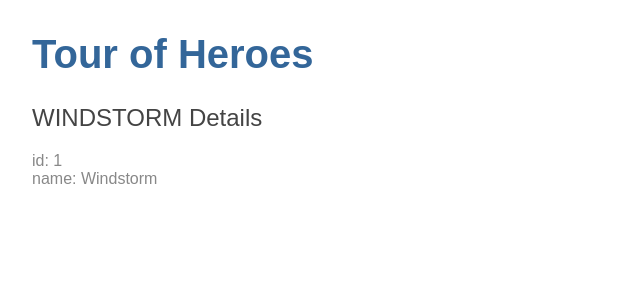
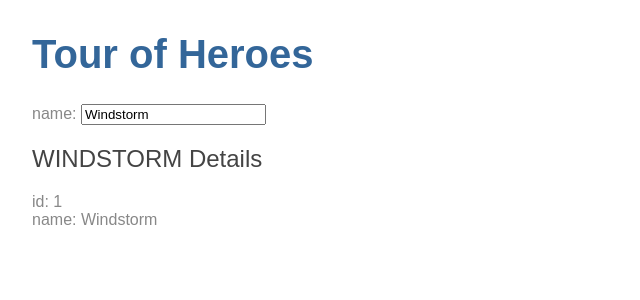
Before and after one commit to LakjeewaWije/Tour-of-Heroes-lakjeew, an Angular app: page / in a window 1280 px wide. Shown: the top 300 px of the page, without its empty margins (0-640 px from the left). Built offline with nearby package versions, Linux system fonts and the light colour scheme.

Commit message:
two way binding

```diff
--- a/src/app/app.module.ts
+++ b/src/app/app.module.ts
@@ -3,6 +3,7 @@
 
 import { AppComponent } from './app.component';
 import { HeroesComponent } from './heroes/heroes.component';
+import { FormsModule } from '@angular/forms'; // <-- NgModel lives here;
 
 @NgModule({
   declarations: [
@@ -10,7 +11,8 @@
     HeroesComponent
   ],
   imports: [
-    BrowserModule
+    BrowserModule,
+    FormsModule
   ],
   providers: [],
   bootstrap: [AppComponent]
--- a/src/app/heroes/heroes.component.html
+++ b/src/app/heroes/heroes.component.html
@@ -1,3 +1,8 @@
+<div>
+  <label>name:
+    <input [(ngModel)]="hero.name" placeholder="name">
+  </label>
+</div>
 <h2>{{ hero.name | uppercase }} Details</h2>
 <div><span>id: </span>{{hero.id}}</div>
 <div><span>name: </span>{{hero.name}}</div>
```
